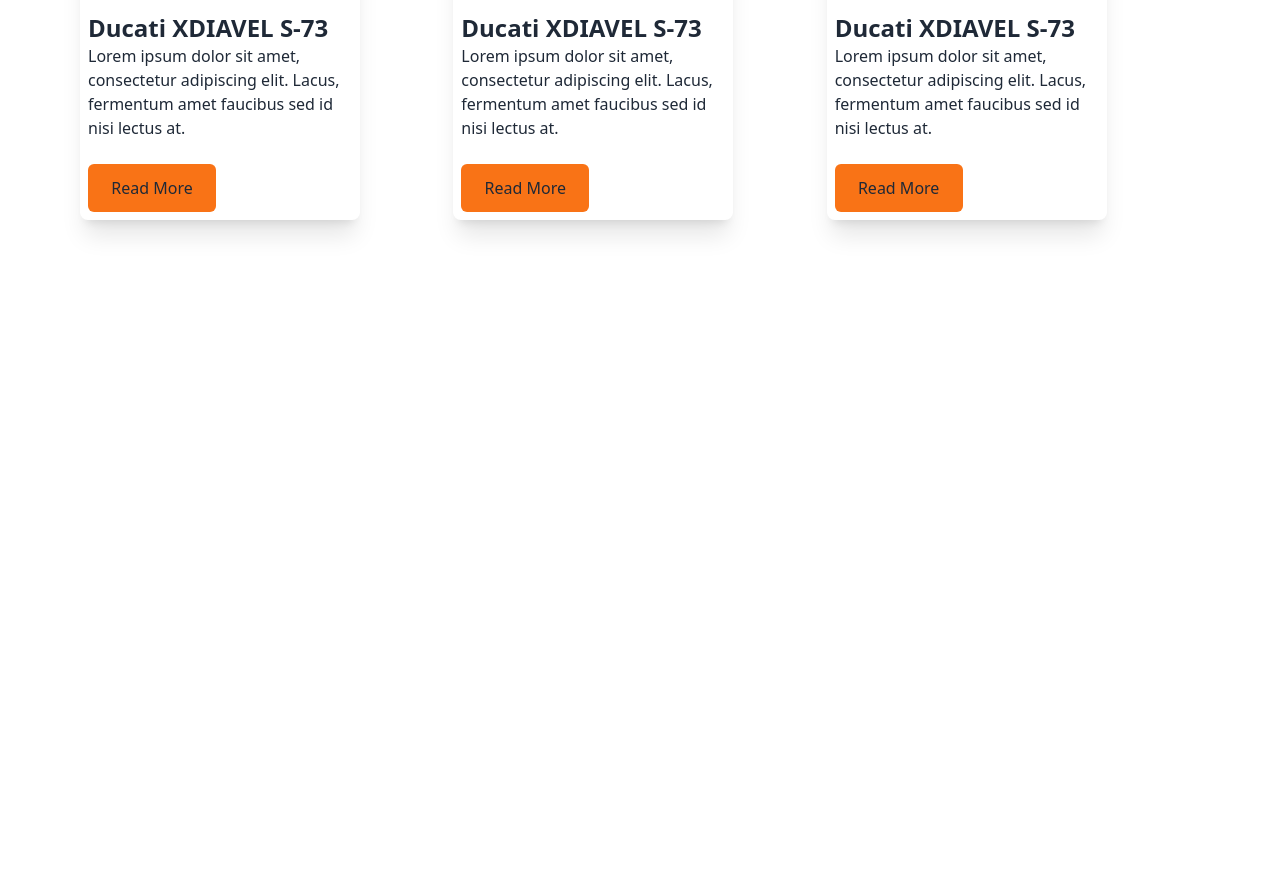
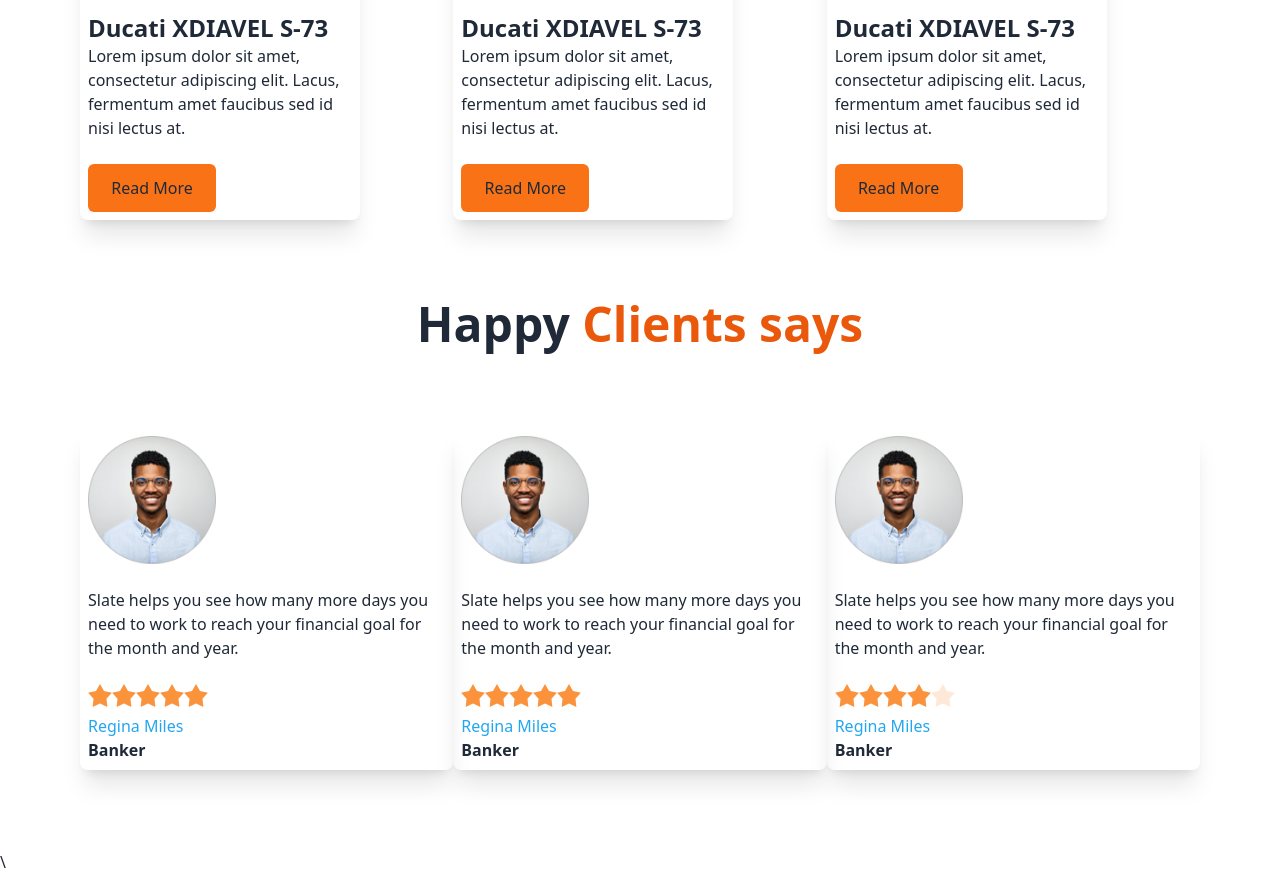
Before and after one commit to moazzem120/practis-3-biker-zone, a plain HTML site: page images/index.html in a window 1280 px wide. Shown: the part 1772-2646 px from the top of the page. Before the commit the page ends 2072 px from the top, so only its background shows below. Drawn offline with nearby package versions, Linux system fonts and the light colour scheme.

Commit message:
three section complet

```diff
--- a/images/index.html
+++ b/images/index.html
@@ -46,7 +46,7 @@
             </button>
           </div>
         </div>
-        <div class="flex justify-around p-20">
+        <div class="lg:flex p-20">
           <!-- contain  -->
           <div class="flex-1 items-center p-20">
             <p>
@@ -79,7 +79,7 @@
         </div>
         <!-- img section  -->
 
-        <div class="flex justify-around p-10">
+        <div class="flex justify-around p-10 grid grid-cols-1 lg:grid-cols-3">
           <div>
             <img src="./others/feature-bike.png" alt="" />
           </div>
@@ -146,5 +146,141 @@
         </div>
       </div>
     </section>
+    <!-- happy clinets sectinom  -->
+
+    <section>
+      <div class="max-w-screen-xl mx-auto">
+        <div class="text-center">
+          <h1 class="text-5xl font-bold">
+            Happy<span class="text-5xl font-bold text-orange-600">
+              Clients says</span
+            >
+          </h1>
+        </div>
+        <!-- card one  -->
+        <div class="p-20 grid grid-cols-1 lg:grid-cols-3">
+          <div class="p-2 shadow-xl rounded-lg items-center">
+            <img class="h-32" src="./others/user-1.png" alt="" />
+            <br />
+            <p>
+              Slate helps you see how many more days you need to work to reach
+              your financial goal for the month and year.
+            </p>
+            <br />
+            <div class="rating">
+              <input
+                type="radio"
+                name="rating-2"
+                class="mask mask-star-2 bg-orange-400"
+              />
+              <input
+                type="radio"
+                name="rating-2"
+                class="mask mask-star-2 bg-orange-400"
+              />
+              <input
+                type="radio"
+                name="rating-2"
+                class="mask mask-star-2 bg-orange-400"
+              />
+              <input
+                type="radio"
+                name="rating-2"
+                class="mask mask-star-2 bg-orange-400"
+                checked="checked"
+              />
+              <input
+                type="radio"
+                name="rating-2"
+                class="mask mask-star-2 bg-orange-400"
+              />
+            </div>
+            <p class="text-[#23A6F0]">Regina Miles</p>
+            <p class="font-bold">Banker</p>
+          </div>
+          <!-- card two  -->
+          <div class="p-2 shadow-xl rounded-lg items-center">
+            <img class="h-32" src="./others/user-1.png" alt="" />
+            <br />
+            <p>
+              Slate helps you see how many more days you need to work to reach
+              your financial goal for the month and year.
+            </p>
+            <br />
+            <div class="rating">
+              <input
+                type="radio"
+                name="rating-2"
+                class="mask mask-star-2 bg-orange-400"
+              />
+              <input
+                type="radio"
+                name="rating-2"
+                class="mask mask-star-2 bg-orange-400"
+              />
+              <input
+                type="radio"
+                name="rating-2"
+                class="mask mask-star-2 bg-orange-400"
+              />
+              <input
+                type="radio"
+                name="rating-2"
+                class="mask mask-star-2 bg-orange-400"
+                checked="checked"
+              />
+              <input
+                type="radio"
+                name="rating-2"
+                class="mask mask-star-2 bg-orange-400"
+              />
+            </div>
+            <p class="text-[#23A6F0]">Regina Miles</p>
+            <p class="font-bold">Banker</p>
+          </div>
+          <!-- card three  -->
+          <div class="p-2 shadow-xl rounded-lg items-center">
+            <img class="h-32" src="./others/user-1.png" alt="" />
+            <br />
+            <p>
+              Slate helps you see how many more days you need to work to reach
+              your financial goal for the month and year.
+            </p>
+            <br />
+            <div class="rating">
+              <input
+                type="radio"
+                name="rating-2"
+                class="mask mask-star-2 bg-orange-400"
+              />
+              <input
+                type="radio"
+                name="rating-2"
+                class="mask mask-star-2 bg-orange-400"
+              />
+              <input
+                type="radio"
+                name="rating-2"
+                class="mask mask-star-2 bg-orange-400"
+              />
+              <input
+                type="radio"
+                name="rating-2"
+                class="mask mask-star-2 bg-orange-400"
+                checked="checked"
+              />
+              <input
+                type="radio"
+                name="rating-2"
+                class="mask mask-star-2 bg-orange-400"
+              />
+            </div>
+            <p class="text-[#23A6F0]">Regina Miles</p>
+            <p class="font-bold">Banker</p>
+          </div>
+        </div>
+      </div>
+      \
+    </section>
   </body>
 </html>
```
